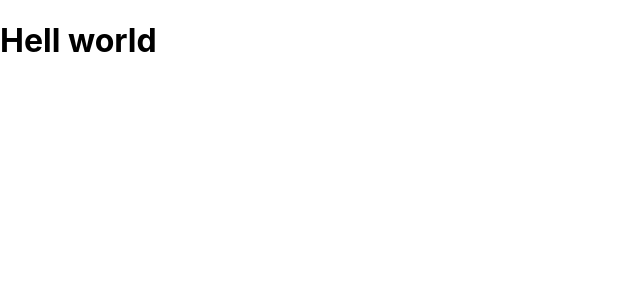
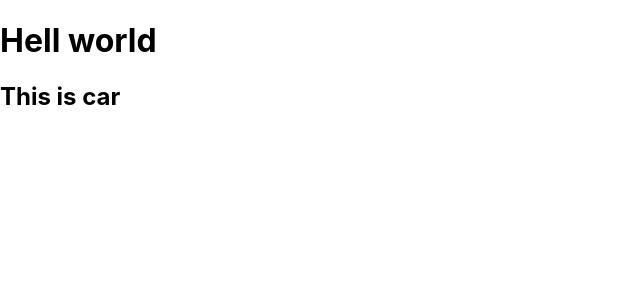
Before and after one commit to Venul/reactLearning, a React (Create React App) app: page / in a window 1280 px wide. Shown: the top 300 px of the page, without its empty margins (0-640 px from the left). Built offline with nearby package versions, Linux system fonts and the light colour scheme.

Commit message:
2.4 add simple component

```diff
--- a/src/App.js
+++ b/src/App.js
@@ -1,8 +1,12 @@
 import './App.css';
+import Car from './Car/Car';
 
 function App() {
   return (
-   <h1>Hell world</h1>
+    <div>
+    <h1>Hell world</h1>
+    <Car/>
+   </div>
   );
 }
 
--- /dev/null
+++ b/src/Car/Car.js
@@ -0,0 +1,2 @@
+export default () =>
+<h2>This is car</h2>
```
